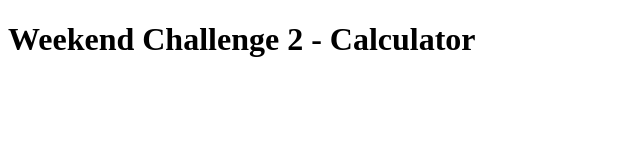
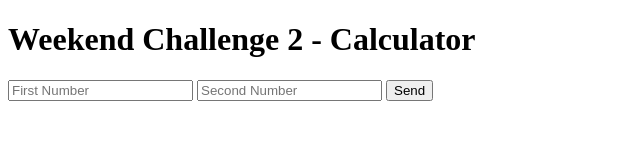
Before and after one commit to rmcharchian/weekend-challenge-2, a website: page public/index.html in a window 1280 px wide. Shown: the whole page, without its empty margins (0-640 px from the left). Drawn offline with Linux system fonts and the light colour scheme; files whose address does not match are found by name.

Commit message:
text boxes and button added

```diff
--- a/public/index.html
+++ b/public/index.html
@@ -8,7 +8,11 @@
     </head>
     <body>
         <h1>Weekend Challenge 2 - Calculator</h1>
-
+        <div id = "numberFields">
+            <input type="text" id="firstNumberBox" placeholder="First Number">
+            <input tupe="text" id="secondNumberBox"  placeholder="Second Number">
+            <button id="enterNumbersButton">Send</button>
+        </div>
 
     </body>
 </html>
```
